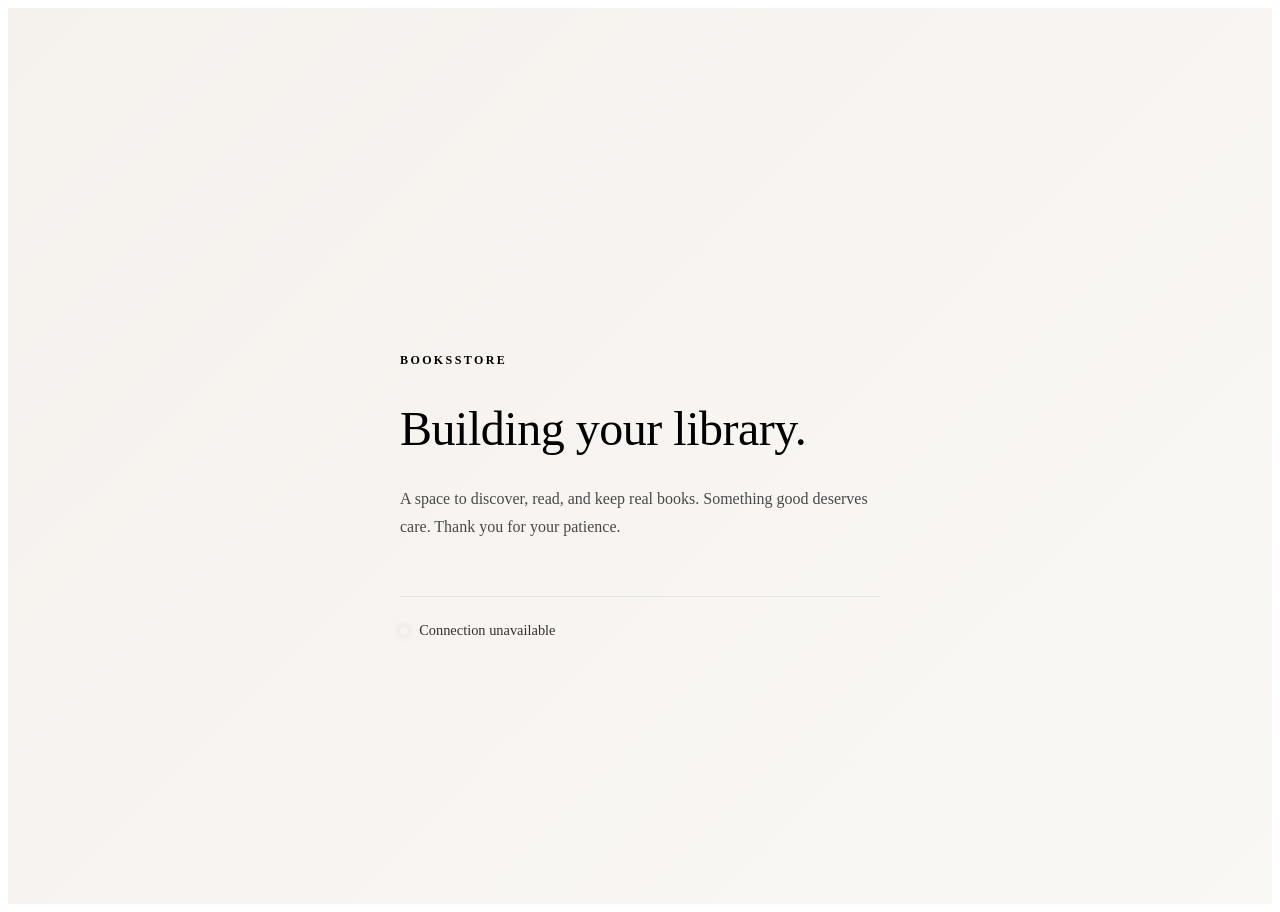
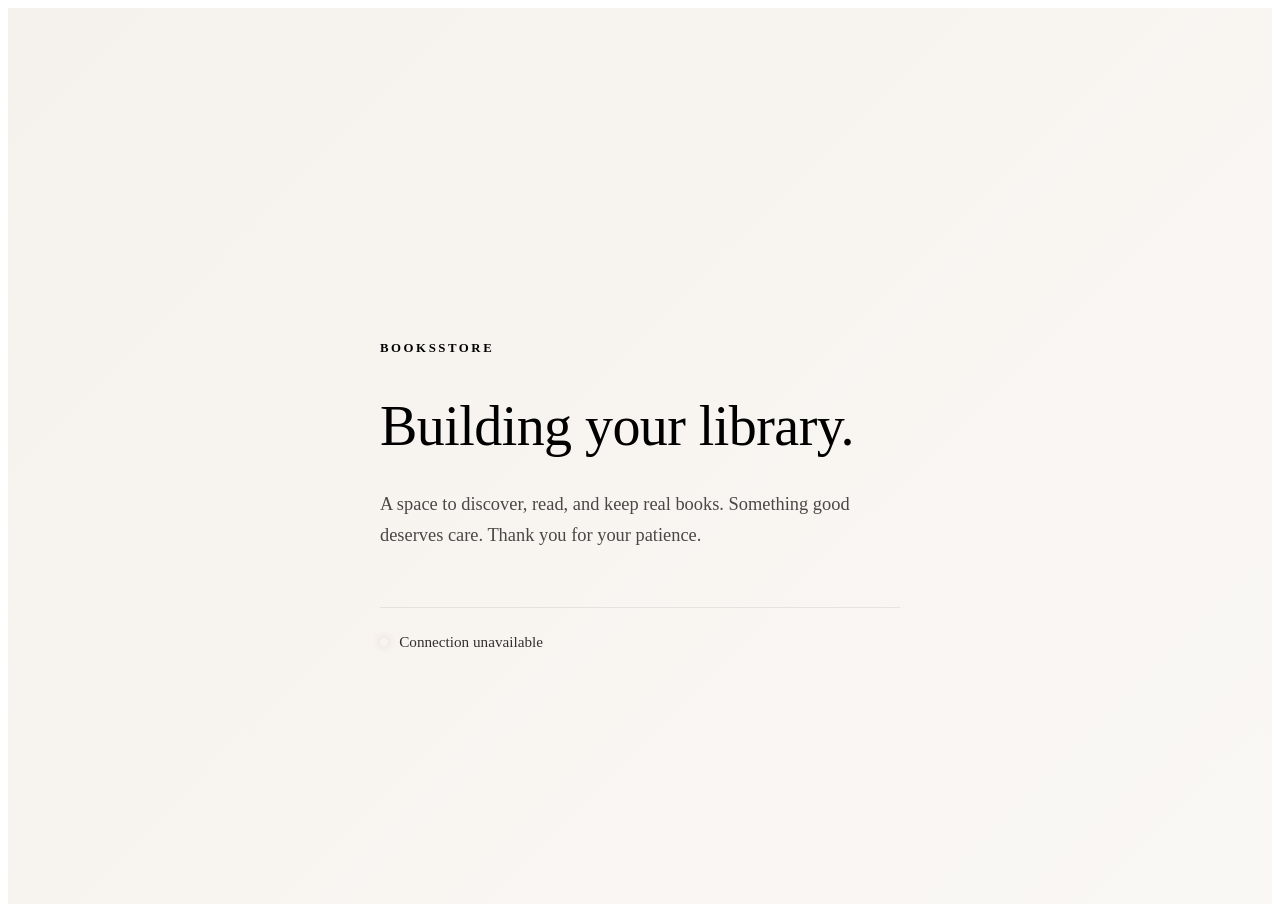
Before and after one commit to realstin/booksstore-frontend, a React (Vite) app: page / in a window 1280 px wide. Built offline with nearby package versions, Linux system fonts and the light colour scheme; no server answers.

Commit message:
Increase font sizes for better visibility on all devices

```diff
--- a/src/App.css
+++ b/src/App.css
@@ -9,7 +9,7 @@
 }
 
 .coming-soon__wrapper {
-  max-width: 480px;
+  max-width: 520px;
   width: 100%;
   position: relative;
   animation: fadeInUp 0.8s ease-out;
@@ -24,7 +24,7 @@
 }
 
 .coming-soon__label {
-  font-size: 0.75rem;
+  font-size: 0.8rem;
   letter-spacing: 0.2em;
   text-transform: uppercase;
   color: var(--clay);
@@ -35,7 +35,7 @@
 
 .coming-soon__title {
   font-family: var(--font-serif);
-  font-size: clamp(2.2rem, 5vw, 3rem);
+  font-size: clamp(2.5rem, 6vw, 3.5rem);
   font-weight: 500;
   line-height: 1.2;
   margin-bottom: 1.75rem;
@@ -44,7 +44,7 @@
 }
 
 .coming-soon__subtitle {
-  font-size: 1rem;
+  font-size: clamp(1rem, 2.5vw, 1.15rem);
   line-height: 1.7;
   color: var(--ink);
   opacity: 0.7;
@@ -61,7 +61,7 @@
   display: inline-flex;
   align-items: center;
   gap: 0.7rem;
-  font-size: 0.9rem;
+  font-size: 0.95rem;
   color: var(--ink);
   opacity: 0.8;
   transition: opacity 0.3s ease;
@@ -124,11 +124,11 @@
   }
 
   .coming-soon__title {
-    font-size: clamp(1.8rem, 5vw, 2.2rem);
+    font-size: clamp(1.8rem, 5vw, 2.5rem);
   }
 
   .coming-soon__subtitle {
-    font-size: 0.95rem;
+    font-size: clamp(0.9rem, 2vw, 1rem);
   }
 }
 
```
